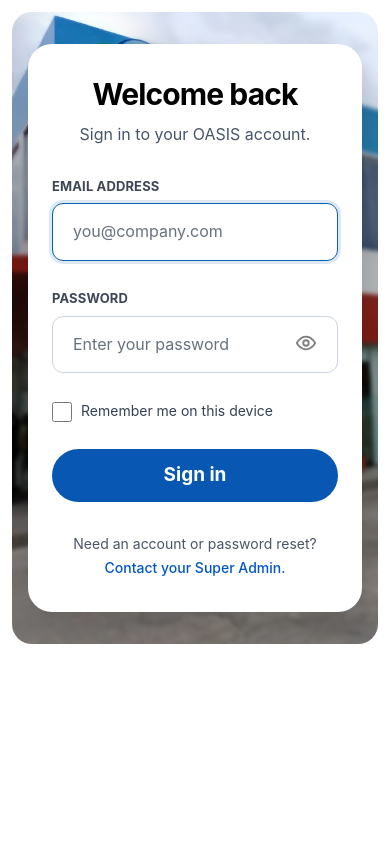
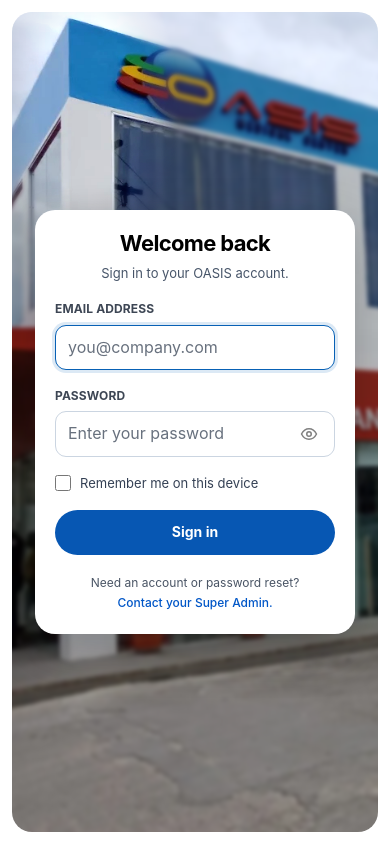
Before and after one commit to seven-err/oasis, a Laravel app: page /login in a window 390 px wide. Run offline with Laravel 12, Linux system fonts and the light colour scheme; style sheets or scripts are compiled from the project's sources.

Commit message:
Make login page compact and responsive

```diff
--- a/backend/resources/css/app.css
+++ b/backend/resources/css/app.css
@@ -164,72 +164,47 @@
         position: relative;
         z-index: 1;
         width: 100%;
-        max-width: 680px;
-        padding: 48px 54px 42px;
-        border-radius: 32px;
+        max-width: 320px;
+        padding: 20px;
+        border-radius: 20px;
         background: #fff;
         box-shadow: 0 16px 48px rgb(0 0 0 / 22%);
     }
 
     .login-content h1 {
-        margin-bottom: 10px;
+        margin-bottom: 6px;
         color: #000;
-        font-size: clamp(32px, 4vw, 46px);
+        font-size: 22px;
         font-weight: 700;
         line-height: 1.2;
         letter-spacing: -.03em;
         text-align: center;
     }
 
-    .login-description { margin-bottom: 40px; color: #475569; font-size: 21px; text-align: center; }
-    .login-form { display: grid; gap: 24px; }
-    .login-form .field { gap: 7px; }
-    .login-form .field label { color: #3d4654; font-size: 16px; font-weight: 700; letter-spacing: .01em; text-transform: uppercase; }
+    .login-description { margin-bottom: 16px; color: #475569; font-size: 13px; text-align: center; }
+    .login-form { display: grid; gap: 10px; }
+    .login-form .field { gap: 6px; }
+    .login-form .field small:empty { display: none; }
+    .login-form .field label { color: #3d4654; font-size: 12px; font-weight: 700; letter-spacing: .01em; text-transform: uppercase; }
     .login-form .field-error:empty { display: none; }
-    .login-form input:not([type='checkbox']) { min-height: 60px; padding: 15px 20px; border: 1px solid #cbd5e1; border-radius: 11px; background: #fff; color: #17232e; font-size: 19px; }
+    .login-form input:not([type='checkbox']) { min-height: 44px; padding: 9px 12px; border: 1px solid #cbd5e1; border-radius: 11px; background: #fff; color: #17232e; font-size: 16px; }
     .login-form input::placeholder { color: #68717e; opacity: 1; }
     .login-form input:focus { border-color: #0861b5; outline: none; box-shadow: 0 0 0 3px rgb(8 97 181 / 14%); }
     .login-form input[aria-invalid='true'] { border-color: #b42318; }
     .login-form .input-group:has(.password-toggle) input { padding-right: 54px; }
-    .login-form .password-toggle { display: grid; place-items: center; width: 44px; height: 44px; top: 8px; right: 10px; padding: 0; color: #808080; }
-    .login-form .password-toggle svg { width: 22px; height: 22px; }
-    .login-remember { gap: 9px; color: #344054; font-size: 18px; font-weight: 400; }
-    .login-remember input { width: 20px; height: 20px; flex-shrink: 0; accent-color: #0759ad; }
-    .login-submit { width: min(100%, 365px); min-height: 68px; justify-self: center; margin-top: 6px; border-radius: 999px; background: #0757b3; color: #fff; font-size: 24px; font-weight: 700; }
+    .login-form .password-toggle { display: grid; place-items: center; width: 44px; height: 44px; top: 50%; right: 4px; transform: translateY(-50%); padding: 0; color: #808080; }
+    .login-form .password-toggle svg { width: 18px; height: 18px; }
+    .login-remember { gap: 9px; color: #344054; font-size: 13px; font-weight: 400; }
+    .login-remember input { width: 16px; height: 16px; flex-shrink: 0; accent-color: #0759ad; }
+    .login-submit { width: 100%; min-height: 44px; justify-self: center; margin-top: 6px; border-radius: 999px; background: #0757b3; color: #fff; font-size: 14px; font-weight: 700; }
     .login-submit:hover { background: #06498d; }
-    .login-help { margin-top: 30px; color: #4a5565; text-align: center; font-size: 20px; line-height: 1.7; }
+    .login-help { margin-top: 18px; color: #4a5565; text-align: center; font-size: 12px; line-height: 1.7; }
     .login-help strong { color: #0056c7; font-weight: 500; }
     .login-content .errors, .login-content .notice { padding: 12px; border-radius: 8px; font-size: 14px; }
     .login-content .errors ul { padding-left: 0; list-style: none; }
     .login-content .errors li + li { margin-top: 5px; }
 
-    @media (min-width: 601px) and (max-height: 850px) {
-        .login-card { padding: 28px 48px; }
-        .login-content h1 { font-size: 38px; }
-        .login-description { margin-bottom: 26px; font-size: 18px; }
-        .login-form { gap: 18px; }
-        .login-form input:not([type='checkbox']) { min-height: 54px; padding-block: 12px; font-size: 17px; }
-        .login-form .password-toggle { top: 5px; }
-        .login-submit { min-height: 56px; font-size: 22px; }
-        .login-help { margin-top: 22px; font-size: 17px; }
-    }
-
-    @media (max-width: 900px) {
-        .login-card { max-width: 600px; padding: 40px; }
-        .login-content h1 { font-size: 38px; }
-        .login-description { font-size: 18px; }
-    }
-
     @media (max-width: 600px) {
-        .login-shell { width: calc(100% - 24px); min-height: 0; margin: 12px auto; padding: 32px 16px; border-radius: 20px; }
-        .login-card { padding: 32px 24px; border-radius: 24px; }
-        .login-content h1 { font-size: 30px; }
-        .login-description { margin-bottom: 28px; font-size: 16px; }
-        .login-form { gap: 20px; }
-        .login-form .field label { font-size: 13px; }
-        .login-form input:not([type='checkbox']) { min-height: 54px; font-size: 16px; }
-        .login-form .password-toggle { top: 5px; }
-        .login-remember, .login-help { font-size: 14px; }
-        .login-submit { min-height: 52px; font-size: 19px; }
+        .login-shell { width: calc(100% - 24px); margin: 12px auto; min-height: calc(100svh - 24px); padding: 24px 16px; border-radius: 20px; }
     }
 }
```
